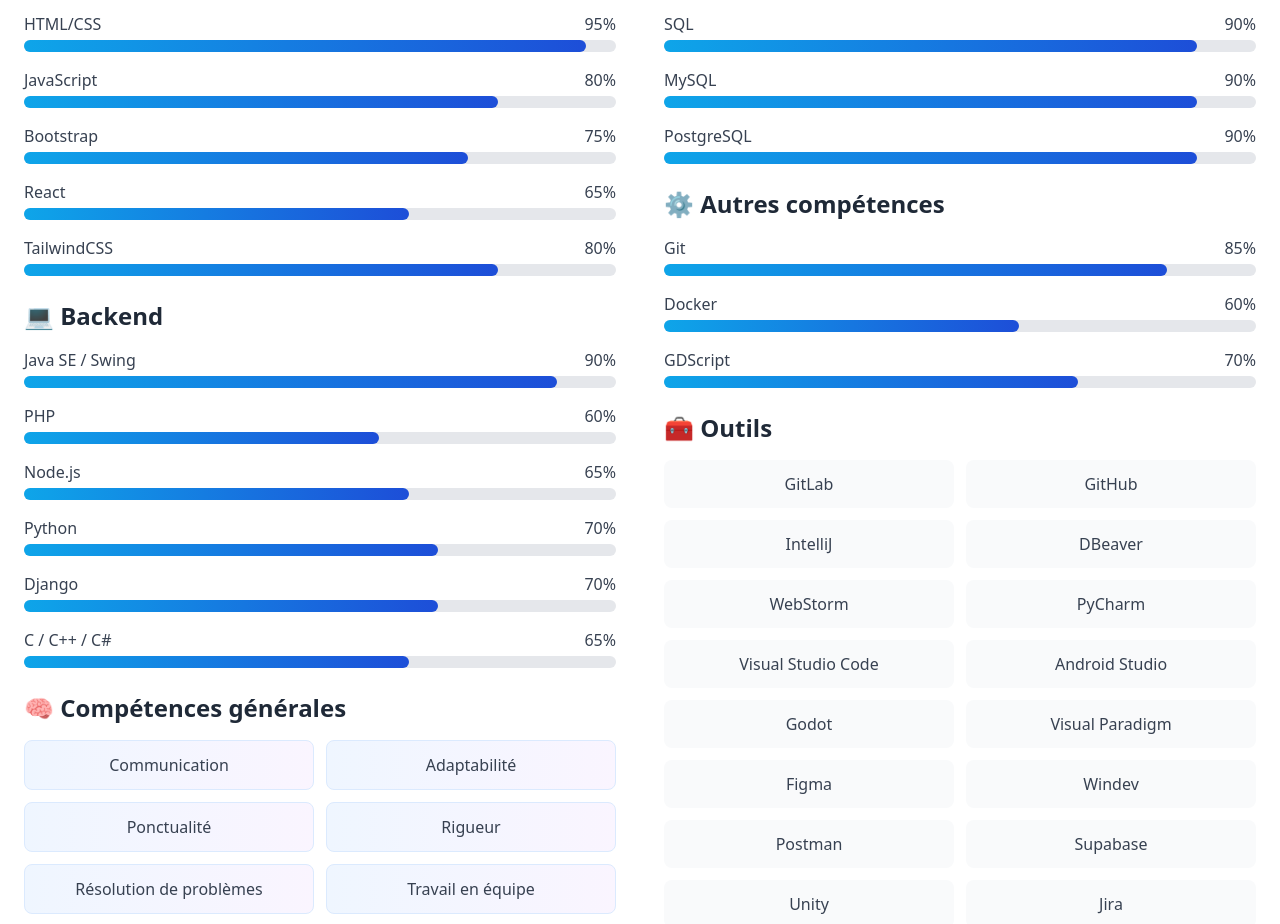
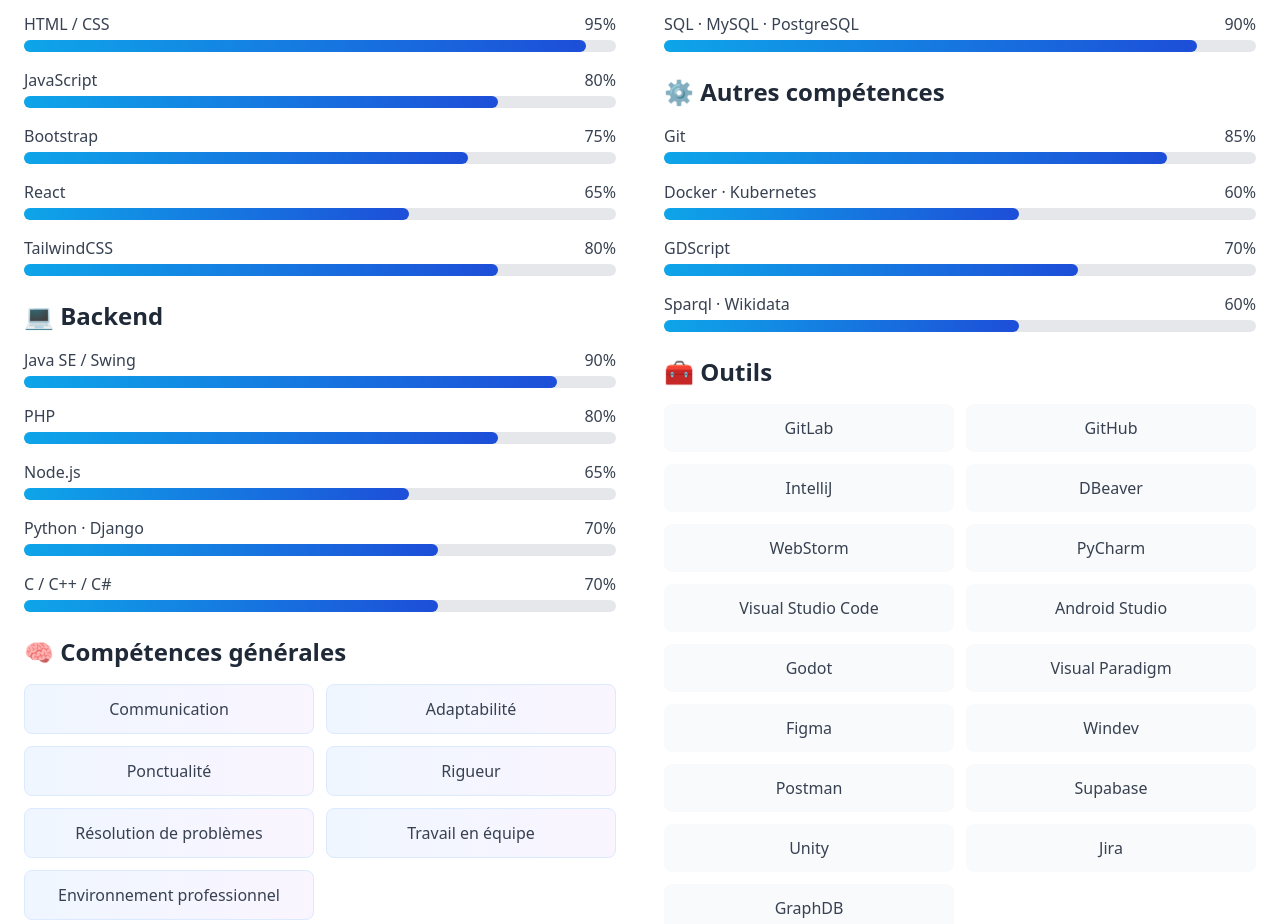
Before and after one commit to mjadid91/my-portfolio, a React (Vite) app: page / in a window 1280 px wide. Shown: the part 1220-2144 px from the top of the page. Built offline with nearby package versions, Linux system fonts and the light colour scheme.

Commit message:
Mis à jour de la section 'Compétences'

```diff
--- a/src/components/AboutSection.tsx
+++ b/src/components/AboutSection.tsx
@@ -5,7 +5,7 @@
 const AboutSection: React.FC = () => {
     const skills = {
         frontend: [
-            { name: 'HTML/CSS', level: 95 },
+            { name: 'HTML / CSS', level: 95 },
             { name: 'JavaScript', level: 80 },
             { name: 'Bootstrap', level: 75 },
             { name: 'React', level: 65 },
@@ -13,28 +13,26 @@
         ],
         backend: [
             { name: 'Java SE / Swing', level: 90 },
-            { name: 'PHP', level: 60 },
+            { name: 'PHP', level: 80 },
             { name: 'Node.js', level: 65 },
-            { name: 'Python', level: 70 },
-            { name: 'Django', level: 70 },
-            { name: 'C / C++ / C#', level: 65 },
+            { name: 'Python · Django', level: 70 },
+            { name: 'C / C++ / C#', level: 70 },
         ],
         database: [
-            { name: 'SQL', level: 90 },
-            { name: 'MySQL', level: 90 },
-            { name: 'PostgreSQL', level: 90 },
+            { name: 'SQL · MySQL · PostgreSQL', level: 90 },
         ],
         other: [
             { name: 'Git', level: 85 },
-            { name: 'Docker', level: 60 },
+            { name: 'Docker · Kubernetes', level: 60 },
             { name: 'GDScript', level: 70 },
+            { name: 'Sparql · Wikidata', level: 60 },
         ]
     };
 
     const tools = [
         'GitLab','GitHub','IntelliJ','DBeaver','WebStorm','PyCharm',
         'Visual Studio Code','Android Studio','Godot','Visual Paradigm',
-        'Figma','Windev','Postman','Supabase','Unity','Jira'
+        'Figma','Windev','Postman','Supabase','Unity','Jira', 'GraphDB',
     ];
 
     const softSkills = [
```
